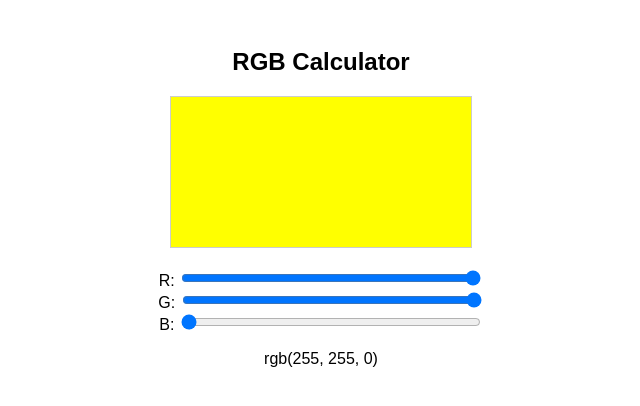
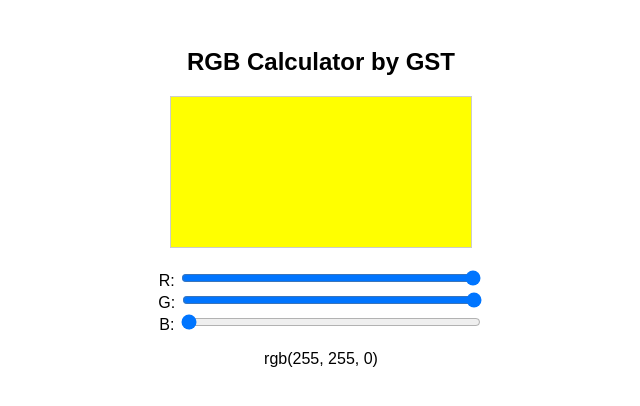
Before and after one commit to gdetaisne/perso, a plain HTML site: page rgb-calculator-local.html in a window 1280 px wide. Shown: the whole page, without its empty margins (319-959 px from the left). Drawn offline with Linux system fonts and the light colour scheme.

Commit message:
Update rgb-calculator-local.html

```diff
--- a/rgb-calculator-local.html
+++ b/rgb-calculator-local.html
@@ -22,7 +22,7 @@
     </style>
 </head>
 <body>
-    <h2>RGB Calculator</h2>
+    <h2>RGB Calculator by GST</h2>
     <div id="colorBox"></div>
     <label>R: <input type="range" min="0" max="255" value="255" class="slider" id="rRange"></label><br>
     <label>G: <input type="range" min="0" max="255" value="255" class="slider" id="gRange"></label><br>
```
